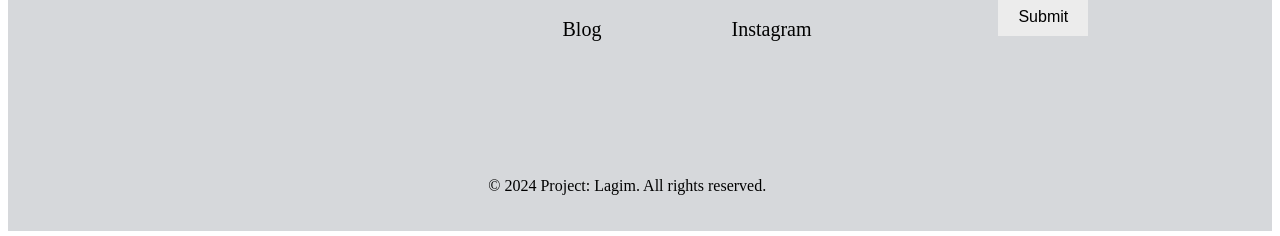
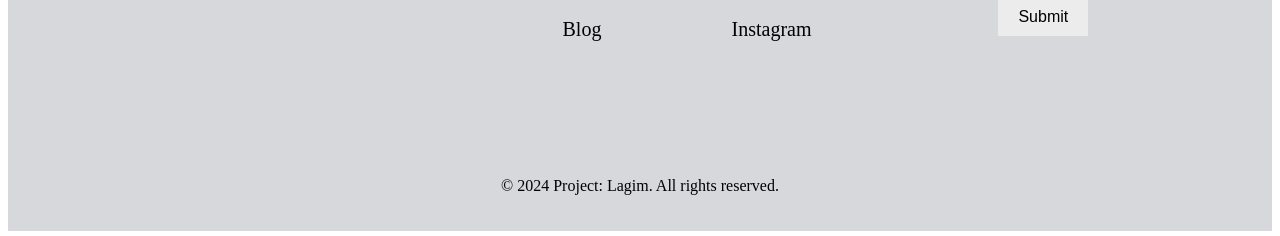
Before and after one commit to 3612kenken/MIT-webdev, a React (Vite) app: page / in a window 1280 px wide. Shown: the part 4731-4967 px from the top of the page. Built offline with nearby package versions, Linux system fonts and the light colour scheme; a web font is replaced by a local one.

Commit message:
Update PageFooter.css

```diff
--- a/src/components/PageFooter.css
+++ b/src/components/PageFooter.css
@@ -24,12 +24,13 @@
     padding-bottom: 20px;
     text-align: center !important;
     align-content: center;
+    justify-content: center;
 }
 .flex-credits p{
     font-family: 'OpenSans';
     text-align: center !important;
     font-size: 16px;
-    margin-left: 38%;
+
 }
 
 .flex-footer .left {
```
